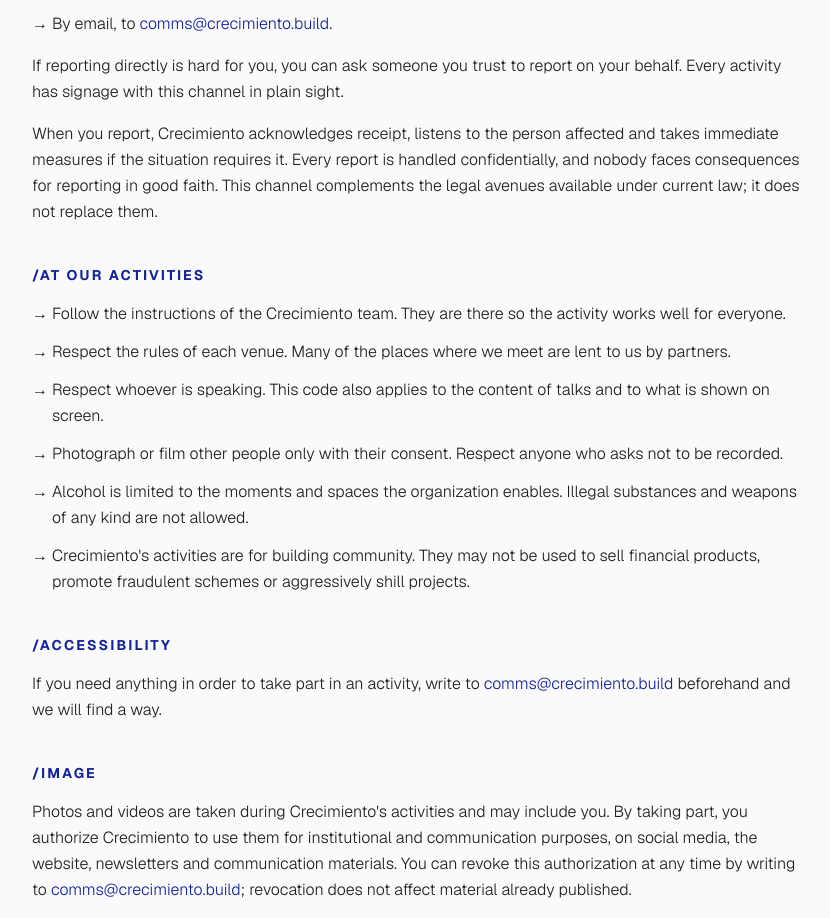
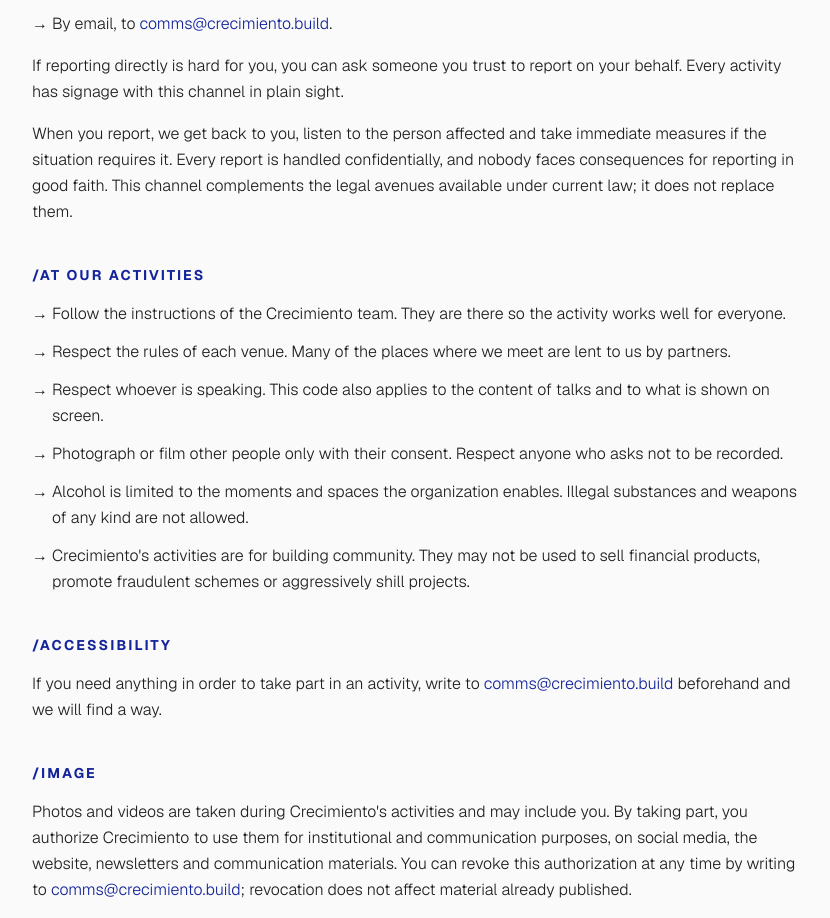
Before and after one commit to chachimendez/crecimiento-web, a Next.js app: page /code-of-conduct in a window 1280 px wide. Shown: the part 1242-2160 px from the top of the page, without its empty margins (96-926 px from the left). Built offline with nearby package versions, Linux system fonts and the light colour scheme.

Commit message:
Conducta: reemplazar 'acusa recibo' por 'te respondemos' (ES y EN)

```diff
--- a/app/code-of-conduct/page.tsx
+++ b/app/code-of-conduct/page.tsx
@@ -121,9 +121,9 @@
               this channel in plain sight.
             </p>
             <p className={`mt-4 ${p}`} style={pStyle}>
-              When you report, Crecimiento acknowledges receipt, listens to the
-              person affected and takes immediate measures if the situation
-              requires it. Every report is handled confidentially, and nobody
+              When you report, we get back to you, listen to the person
+              affected and take immediate measures if the situation requires
+              it. Every report is handled confidentially, and nobody
               faces consequences for reporting in good faith. This channel
               complements the legal avenues available under current law; it
               does not replace them.
--- a/app/conducta/page.tsx
+++ b/app/conducta/page.tsx
@@ -124,9 +124,9 @@
               con este canal a la vista.
             </p>
             <p className={`mt-4 ${p}`} style={pStyle}>
-              Cuando reportás, Crecimiento acusa recibo, escucha a la persona
-              afectada y toma medidas inmediatas si la situación lo requiere.
-              Todo reporte se trata con
+              Cuando reportás, te respondemos, escuchamos a la persona afectada
+              y tomamos medidas inmediatas si la situación lo requiere. Todo
+              reporte se trata con
               confidencialidad, y nadie sufre consecuencias por reportar de
               buena fe. Este canal complementa y no reemplaza las vías legales
               disponibles según la legislación vigente.
```
